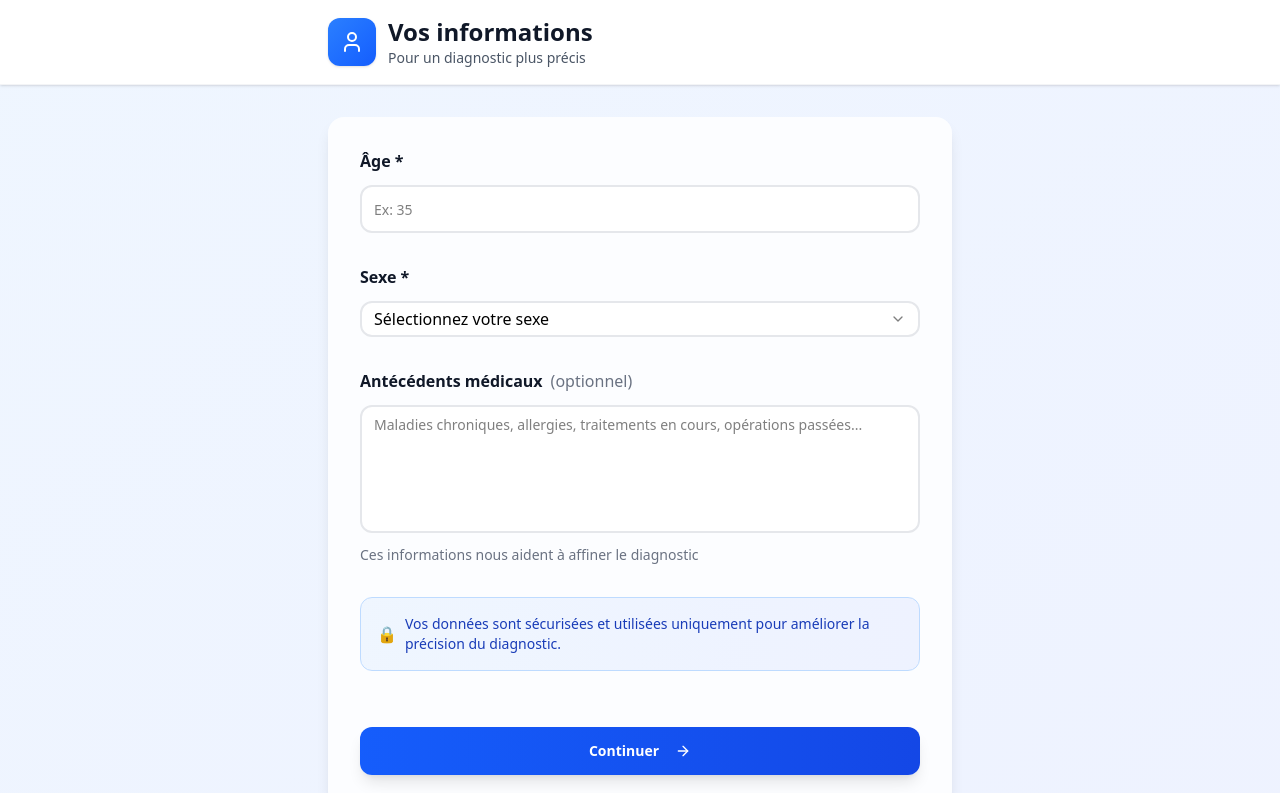
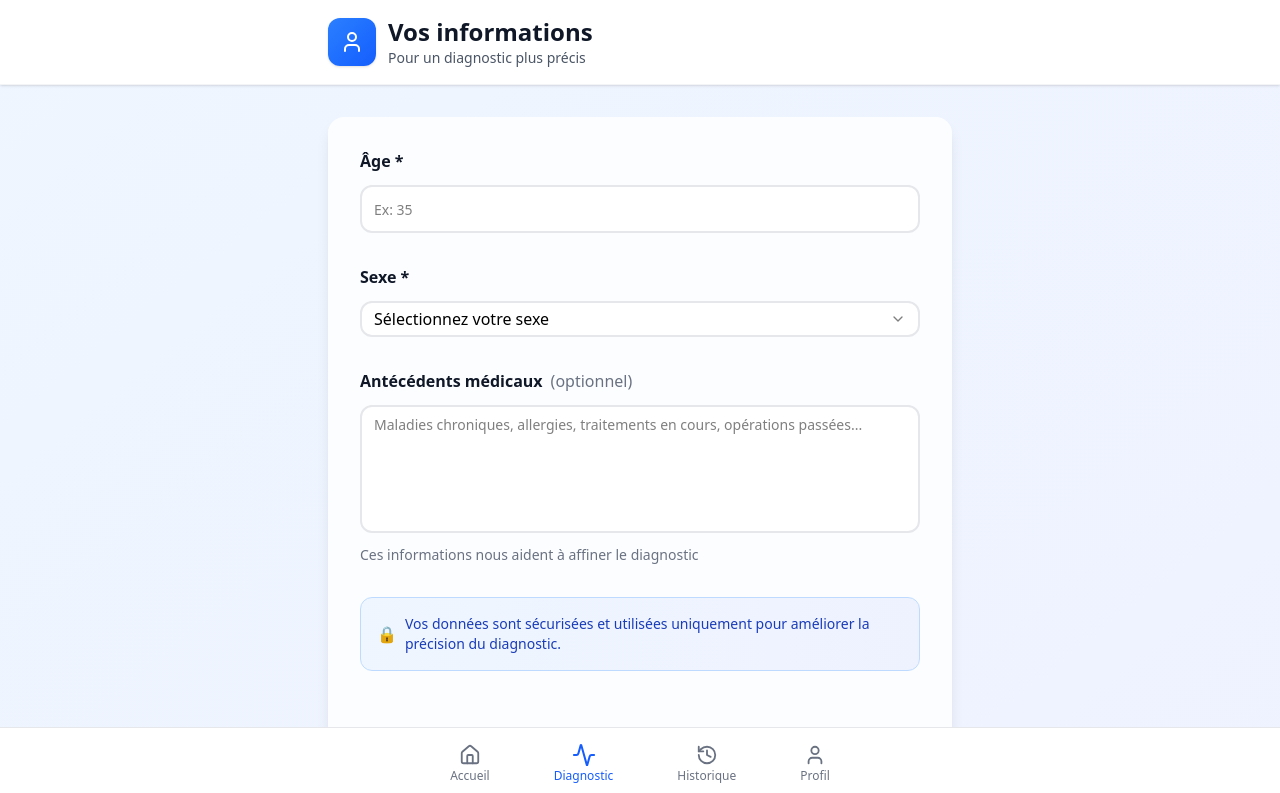
Before and after one commit to konatezanga/2KL-Technology-DevFest, a Next.js app in the folder 2kl-technology/: page /diagnostic in a window 1280 px wide. Shown: the top 793 px of the page. Built offline with nearby package versions, Linux system fonts and the light colour scheme.

Commit message:
arragngement des fichiers sous forme next js

```diff
--- a/2kl-technology/src/app/accueil/page.js
+++ b/2kl-technology/src/app/accueil/page.js
@@ -0,0 +1,25 @@
+'use client';
+import { useRouter } from 'next/navigation';
+import Footer from '@/components/Footer';
+
+export default function AccueilPage() {
+  const router = useRouter();
+
+  const handleNavigate = (pageKey) => {
+    if (pageKey === 'home') router.push('/accueil');
+    if (pageKey === 'diagnosis') router.push('/diagnostic');
+    if (pageKey === 'history') router.push('/historique');
+    if (pageKey === 'profile') router.push('/profil');
+  };
+
+  return (
+    <div className="relative min-h-screen pb-16 flex items-center justify-center">
+      <main className="text-center">
+        <h1 className="text-3xl font-bold text-gray-800 mb-4">Profil</h1>
+        <p className="text-gray-600">Page Accueil - Contenu à venir</p>
+      </main>
+
+      <Footer currentPage="home" onNavigate={handleNavigate} />
+    </div>
+  );
+}
--- a/2kl-technology/src/app/auth/page.js
+++ b/2kl-technology/src/app/auth/page.js
@@ -0,0 +1,7 @@
+
+"use client";
+import { AuthPage } from "@/components/AuthPage";
+
+export default function Auth() {
+  return <AuthPage onNavigate={() => {}} />;
+}
--- a/2kl-technology/src/app/diagnostic/page.js
+++ b/2kl-technology/src/app/diagnostic/page.js
@@ -1,21 +1,22 @@
-'use client';
-import { useState } from 'react';
-import { UserInfoPage } from '@/components/UserInfoPage';
-import { SymptomsPage } from '@/components/SymptomsPage';
-import { ResultsPage } from '@/components/ResultsPage';
+"use client";
+import { useRouter } from "next/navigation";
+import { UserInfoPage } from "@/components/UserInfoPage";
+import Footer from "@/components/Footer";
 
 export default function DiagnosticPage() {
-  const [currentStep, setCurrentStep] = useState('userinfo');
+  const router = useRouter();
 
-  const handleNavigate = (step) => {
-    setCurrentStep(step);
+  const handleNavigate = (pageKey) => {
+    if (pageKey === "home") router.push("/accueil");
+    if (pageKey === "diagnosis") router.push("/diagnostic");
+    if (pageKey === "history") router.push("/historique");
+    if (pageKey === "profile") router.push("/profil");
   };
 
   return (
-    <div>
-      {currentStep === 'userinfo' && <UserInfoPage onNavigate={handleNavigate} />}
-      {currentStep === 'symptoms' && <SymptomsPage onNavigate={handleNavigate} />}
-      {currentStep === 'results' && <ResultsPage onNavigate={handleNavigate} />}
+    <div className="relative min-h-screen pb-16">
+      <UserInfoPage onNavigate={handleNavigate} />
+      <Footer currentPage="diagnosis" onNavigate={handleNavigate} />
     </div>
   );
 }
--- a/2kl-technology/src/app/historique/page.js
+++ b/2kl-technology/src/app/historique/page.js
@@ -1,8 +1,22 @@
 'use client';
+import { useRouter } from 'next/navigation';
 import { HistoryPage } from '@/components/HistoryPage';
+import Footer from '@/components/Footer';
 
-export default function HistoriquePage() {
+export default function HistoriquePageWrapper() {
+  const router = useRouter();
+
+  const handleNavigate = (pageKey) => {
+    if (pageKey === 'home') router.push('/accueil');
+    if (pageKey === 'diagnosis') router.push('/diagnostic');
+    if (pageKey === 'history') router.push('/historique');
+    if (pageKey === 'profile') router.push('/profil');
+  };
+
   return (
-    <HistoryPage onNavigate={() => {}} />
+    <div className="relative min-h-screen pb-16">
+      <HistoryPage onNavigate={handleNavigate} />
+      <Footer currentPage="history" onNavigate={handleNavigate} />
+    </div>
   );
 }
--- a/2kl-technology/src/app/profil/page.js
+++ b/2kl-technology/src/app/profil/page.js
@@ -1,10 +1,25 @@
-export default function ProfilPage() {
+'use client';
+import { useRouter } from 'next/navigation';
+import Footer from '@/components/Footer';
+
+export default function ProfilPageWrapper() {
+  const router = useRouter();
+
+  const handleNavigate = (pageKey) => {
+    if (pageKey === 'home') router.push('/accueil');
+    if (pageKey === 'diagnosis') router.push('/diagnostic');
+    if (pageKey === 'history') router.push('/historique');
+    if (pageKey === 'profile') router.push('/profil');
+  };
+
   return (
-    <main className="flex min-h-screen items-center justify-center">
-      <div className="text-center">
+    <div className="relative min-h-screen pb-16 flex items-center justify-center">
+      <main className="text-center">
         <h1 className="text-3xl font-bold text-gray-800 mb-4">Profil</h1>
         <p className="text-gray-600">Page profil - Contenu à venir</p>
-      </div>
-    </main>
+      </main>
+
+      <Footer currentPage="profile" onNavigate={handleNavigate} />
+    </div>
   );
 }
--- a/2kl-technology/src/components/AuthPage.js
+++ b/2kl-technology/src/components/AuthPage.js
@@ -7,7 +7,7 @@ import { Tabs, TabsList, TabsTrigger, TabsContent } from "./ui/Tabs";
 import { Card, CardContent } from "./ui/Card";
 import { Checkbox } from "./ui/Checkbox";
 import { Activity, Eye, EyeOff, ArrowLeft, Shield, Heart, Sparkles } from "lucide-react";
-
+import { useRouter } from "next/navigation";
 function ActivityIcon({ className }) {
   return <Activity className={className} />;
 }
@@ -17,6 +17,7 @@ export function AuthPage({ onNavigate, onAuth }) {
   const [showLoginPassword, setShowLoginPassword] = useState(false);
   const [showSignupPassword, setShowSignupPassword] = useState(false);
   const [showConfirmPassword, setShowConfirmPassword] = useState(false);
+  const router = useRouter();
 
   const [loginForm, setLoginForm] = useState({ email: "", password: "" });
   const [signupForm, setSignupForm] = useState({
@@ -43,13 +44,13 @@ export function AuthPage({ onNavigate, onAuth }) {
   const handleLogin = (e) => {
     e.preventDefault();
     console.log("Tentative de Connexion avec:", loginForm);
-    onAuth(true);
+     router.push("/accueil");
   };
 
   const handleSignup = (e) => {
     e.preventDefault();
     console.log("Tentative d'Inscription avec:", signupForm);
-    onAuth(true);
+    router.push("/accueil");
   };
 
   const handleBackToHome = () => {
--- a/2kl-technology/src/components/LandingPage.js
+++ b/2kl-technology/src/components/LandingPage.js
@@ -159,13 +159,10 @@ export default function LandingPage({ onNavigate }) {
     },
   ];*/
 
-  const handleNavigate = (path) => {
-    if (onNavigate) {
-      onNavigate(path);
-    } else {
-      router.push(path);
-    }
-  };
+ const handleNavigate = (path) => {
+    router.push("/auth");
+};
+
 
   return (
     <div className="min-h-screen bg-white overflow-hidden">
```
